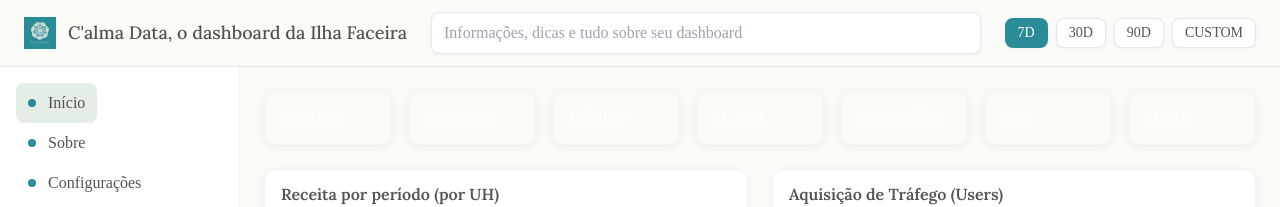
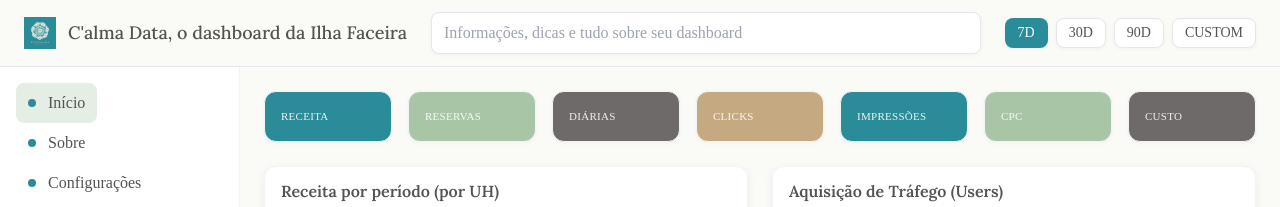
Before and after one commit to Gattiboni/calma-data-beta, a React (Vite) app in the folder frontend/: page / in a window 1280 px wide. Shown: the top 207 px of the page. Built offline with nearby package versions, Linux system fonts and the light colour scheme; no server answers; a web font is replaced by a local one.

Commit message:
auto-commit for 037b602f-a4d3-4ee1-b757-786c61ea9069

```diff
--- a/frontend/src/App.css
+++ b/frontend/src/App.css
@@ -1,3 +1,4 @@
+/* Base */
 .chip { @apply inline-flex items-center px-3 py-1 rounded-md text-sm bg-white text-darkgray shadow-softer border border-gray-200 cursor-pointer; }
 .chip.active { @apply bg-primary text-white border-transparent; }
 .card { @apply bg-white rounded-lg shadow-soft border border-gray-100; }
@@ -5,9 +6,12 @@
 .card-body { @apply p-4; }
 .sidebar-link { @apply flex items-center gap-3 px-3 py-2 rounded-md hover:bg-secondary/20 text-darkgray; }
 .sidebar-link.active { @apply bg-secondary/30 text-darkgray; }
-.kpi { @apply p-4 rounded-lg shadow-softer border border-gray-100 bg-white; }
-.kpi-title { @apply text-sm text-white/90; }
-.kpi-value { @apply text-2xl font-heading text-white; }
-.kpi-brand { @apply shadow-soft text-white; }
+
+/* KPIs coloridos */
+.kpi { @apply p-4 rounded-lg shadow-softer border border-gray-100; }
+.kpi-title { @apply text-[11px] tracking-wide font-medium uppercase opacity-90; }
+.kpi-value { @apply text-3xl font-heading; }
+.kpi-colored { color: #FFFFFF; }
+
 .kpi-grid { @apply grid grid-cols-1 md:grid-cols-3 lg:grid-cols-7 gap-4; }
 .topbar-title { @apply text-darkgray font-heading text-lg; }
--- a/frontend/src/App.jsx
+++ b/frontend/src/App.jsx
@@ -4,10 +4,7 @@ import { LineChart, Line, XAxis, YAxis, Tooltip, Legend, ResponsiveContainer, Ca
 
 const API_BASE = (import.meta.env.REACT_APP_BACKEND_URL || process.env.REACT_APP_BACKEND_URL)
 
-function formatCurrency(n) {
-  return n?.toLocaleString('pt-BR', { style: 'currency', currency: 'BRL' })
-}
-
+function formatCurrency(n) { return n?.toLocaleString('pt-BR', { style: 'currency', currency: 'BRL' }) }
 function addDays(date, days) { const d = new Date(date); d.setDate(d.getDate() + days); return d }
 function formatISO(d) { return d.toISOString().slice(0,10) }
 
@@ -85,48 +82,57 @@ function Sidebar(){
   )
 }
 
-function KPI({title, value, color='primary'}){
+const KPI_COLORS = [
+  '#2A8C99', // Receita – Azul-Turquesa
+  '#A8C6A6', // Reservas – Verde Orgânico
+  '#6D6A69', // Diárias – Cinza Elegante
+  '#C4A981', // Clicks – Areia Suave
+  '#2A8C99', // Impressões – Azul-Turquesa
+  '#A8C6A6', // CPC – Verde Orgânico
+  '#6D6A69'  // Custo – Cinza Elegante
+]
+
+function KPI({title, value, bg}){
   return (
-    <div className="kpi kpi-brand" style={{background: `linear-gradient(180deg, var(--tw-${color}) 0%, rgba(0,0,0,0.0) 200%)`}}>
+    <div className="kpi kpi-colored" style={{backgroundColor:bg}}>
       <div className="kpi-title">{title}</div>
       <div className="kpi-value">{value}</div>
     </div>
   )
 }
 
-// Demo dataset for preview when ?demo=1
+// Dados demo
 function buildDemo(range){
   const days = 7
   const dates = Array.from({length:days}, (_,i)=> formatISO(addDays(new Date(range.end), -(days-1-i))))
-  const ch = ["Organic Search","Paid Search","Direct","Paid Social","Organic Social","Referral","Display"]
   const acqPoints = dates.map((d,idx)=> ({date:d, values:{
-    "Organic Search": 120+idx*60,
-    "Paid Search": 80+idx*30,
-    "Direct": 200-idx*15,
-    "Paid Social": 40+idx*25,
-    "Organic Social": 90+idx*40,
-    "Referral": 60+idx*15,
-    "Display": 30+idx*35
+    'Organic Search': 120+idx*60,
+    'Paid Search': 80+idx*30,
+    'Direct': 200-idx*15,
+    'Paid Social': 40+idx*25,
+    'Organic Social': 90+idx*40,
+    'Referral': 60+idx*15,
+    'Display': 30+idx*35
   }}))
   const revPoints = dates.map((d,idx)=> ({date:d, values:{
-    "Standard": 1800-idx*120,
-    "Deluxe": 2200+idx*160,
-    "Suite": 2600+idx*280,
-    "Bungalow": 800+idx*40
+    'Standard': 1800-idx*120,
+    'Deluxe': 2200+idx*160,
+    'Suite': 2600+idx*280,
+    'Premium': 900+idx*60
   }}))
-  const stacked = { series_labels:["Standard","Deluxe","Suite","Premium"], points:[
-    {label:"Semana 1", values:{Standard:120, Deluxe:180, Suite:90, Premium:60}},
-    {label:"Semana 2", values:{Standard:140, Deluxe:210, Suite:110, Premium:70}},
-    {label:"Semana 3", values:{Standard:160, Deluxe:240, Suite:130, Premium:80}},
-    {label:"Semana 4", values:{Standard:180, Deluxe:270, Suite:150, Premium:90}},
-    {label:"Semana 5", values:{Standard:210, Deluxe:300, Suite:170, Premium:100}},
-    {label:"Semana 6", values:{Standard:240, Deluxe:340, Suite:200, Premium:110}},
+  const stacked = { series_labels:['Standard','Deluxe','Suite','Premium'], points:[
+    {label:'Jan', values:{Standard:120, Deluxe:180, Suite:90, Premium:60}},
+    {label:'Fev', values:{Standard:140, Deluxe:210, Suite:110, Premium:70}},
+    {label:'Mar', values:{Standard:160, Deluxe:240, Suite:130, Premium:80}},
+    {label:'Abr', values:{Standard:180, Deluxe:270, Suite:150, Premium:90}},
+    {label:'Mai', values:{Standard:210, Deluxe:300, Suite:170, Premium:100}},
+    {label:'Jun', values:{Standard:240, Deluxe:340, Suite:200, Premium:110}},
   ]}
   const cells = []
   for(let day=0; day<7; day++){
     for(let hour=0; hour<24; hour++){
-      const base = (hour>9 && hour<21) ? 0.7 : 0.3
-      const value = Math.round((base + Math.random()*0.6)*10)/2
+      const peak = (hour>=10 && hour<=21) ? 1 : 0.4
+      const value = Math.round((peak + Math.random()*0.6)*10)/2
       cells.push({day, hour, value})
     }
   }
@@ -181,10 +187,7 @@ function useDashboardData(range){
 }
 
 function AcquisitionLine({series}){
-  const chartData = useMemo(()=>{
-    if(!series?.points) return []
-    return series.points.map(p=> ({ date: p.date, ...p.values }))
-  },[series])
+  const chartData = useMemo(()=> series?.points? series.points.map(p=> ({ date: p.date, ...p.values })) : [],[series])
   return (
     <div className="card">
       <div className="card-header">Aquisição de Tráfego (Users)</div>
@@ -207,7 +210,7 @@ function AcquisitionLine({series}){
 }
 
 function RevenueByUH({data}){
-  const chartData = useMemo(()=>{ if(!data?.points) return []; return data.points.map(p=> ({ date: p.date, ...p.values })) },[data])
+  const chartData = useMemo(()=> data?.points? data.points.map(p=> ({ date: p.date, ...p.values })) : [],[data])
   return (
     <div className="card">
       <div className="card-header">Receita por período (por UH)</div>
@@ -311,7 +314,6 @@ function PerfTable({rows}){
 export default function App(){
   const { mode, setMode, custom, setCustom, range } = useDateRange('7d')
   const { loading, data } = useDashboardData(range)
-  const brandKpiColors = ['#2A8C99','#A8C6A6','#6D6A69','#C4A981','#2A8C99','#A8C6A6','#6D6A69']
 
   return (
     <div className="h-full flex flex-col" style={{fontFamily:'Radley, serif'}}>
@@ -321,13 +323,13 @@ export default function App(){
         <main className="flex-1 overflow-auto p-6 space-y-6">
           {/* KPI Grid */}
           <section className="kpi-grid">
-            <KPI title="RECEITA" value={loading? '—' : formatCurrency(data?.kpis?.receita)} color="primary" />
-            <KPI title="RESERVAS" value={loading? '—' : data?.kpis?.reservas} color="secondary" />
-            <KPI title="DIÁRIAS" value={loading? '—' : data?.kpis?.diarias} color="elegant" />
-            <KPI title="CLICKS" value={loading? '—' : data?.kpis?.clicks?.toLocaleString('pt-BR')} color="sand" />
-            <KPI title="IMPRESSÕES" value={loading? '—' : data?.kpis?.impressoes?.toLocaleString('pt-BR')} color="primary" />
-            <KPI title="CPC" value={loading? '—' : formatCurrency(data?.kpis?.cpc)} color="secondary" />
-            <KPI title="CUSTO" value={loading? '—' : formatCurrency(data?.kpis?.custo)} color="elegant" />
+            <KPI title="RECEITA" value={loading? '—' : formatCurrency(data?.kpis?.receita)} bg={KPI_COLORS[0]} />
+            <KPI title="RESERVAS" value={loading? '—' : data?.kpis?.reservas} bg={KPI_COLORS[1]} />
+            <KPI title="DIÁRIAS" value={loading? '—' : data?.kpis?.diarias} bg={KPI_COLORS[2]} />
+            <KPI title="CLICKS" value={loading? '—' : data?.kpis?.clicks?.toLocaleString('pt-BR')} bg={KPI_COLORS[3]} />
+            <KPI title="IMPRESSÕES" value={loading? '—' : data?.kpis?.impressoes?.toLocaleString('pt-BR')} bg={KPI_COLORS[4]} />
+            <KPI title="CPC" value={loading? '—' : formatCurrency(data?.kpis?.cpc)} bg={KPI_COLORS[5]} />
+            <KPI title="CUSTO" value={loading? '—' : formatCurrency(data?.kpis?.custo)} bg={KPI_COLORS[6]} />
           </section>
 
           {/* Charts Grid */}
```
